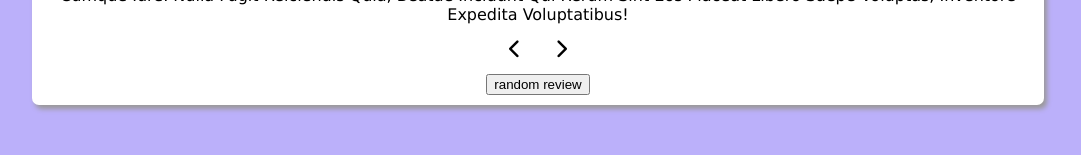
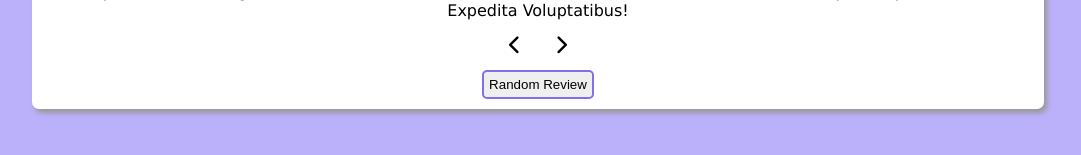
Before and after one commit to DAEM007/REVIEW-PROJECT, a plain HTML site: page index.html in a window 1280 px wide. Shown: the part 531-686 px from the top of the page, without its empty margins (102-1183 px from the left). Drawn offline with Linux system fonts and the light colour scheme.

Commit message:
Reviewed button styles

```diff
--- a/main.css
+++ b/main.css
@@ -62,5 +62,15 @@ section {
 }
 
 .change-review button {
+    border: 2px solid rgb(130, 112, 234);
+    border-radius: 5px;
+    padding: 5px;
     margin-top: 15px;
+    text-transform: capitalize;
+    cursor: pointer;
+    transition: all 0.3s ease;
 }
+
+.change-review button:hover {
+    background: none;
+}
```
